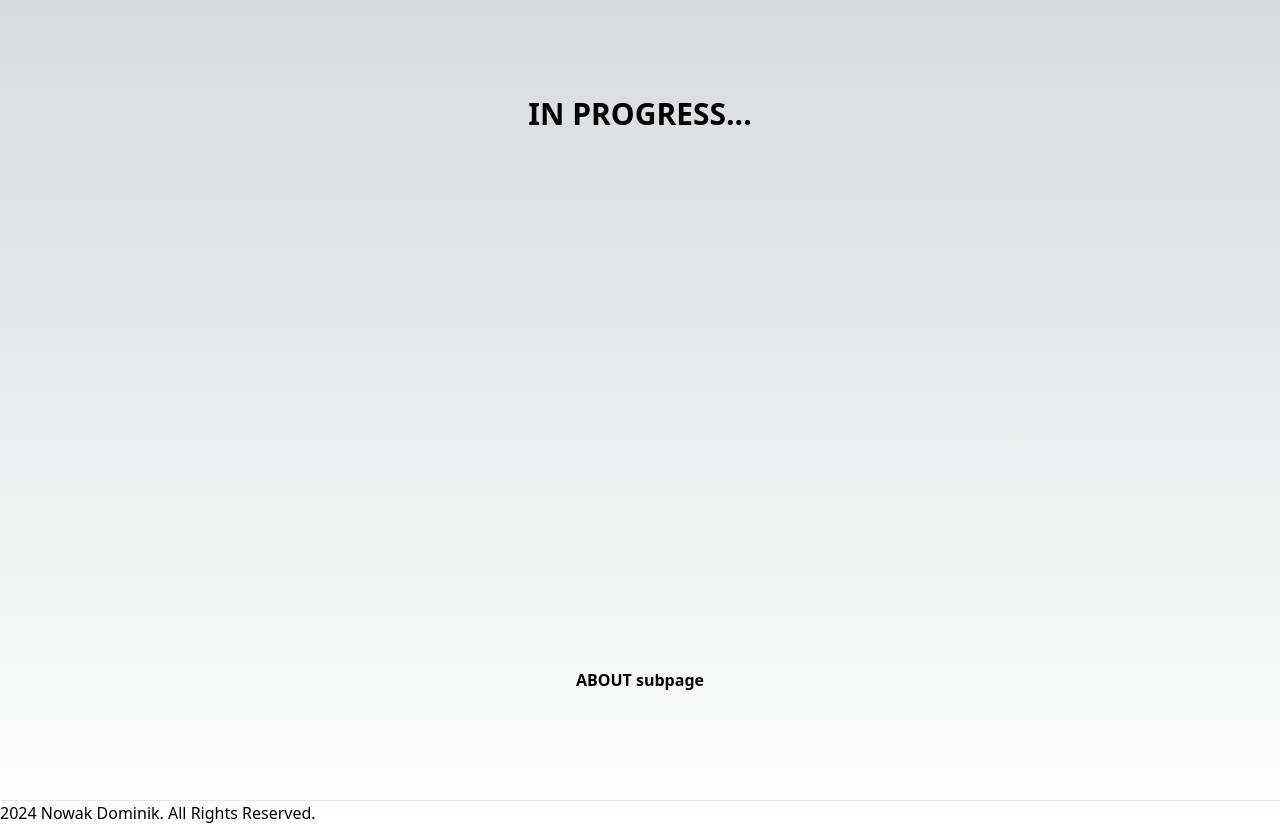
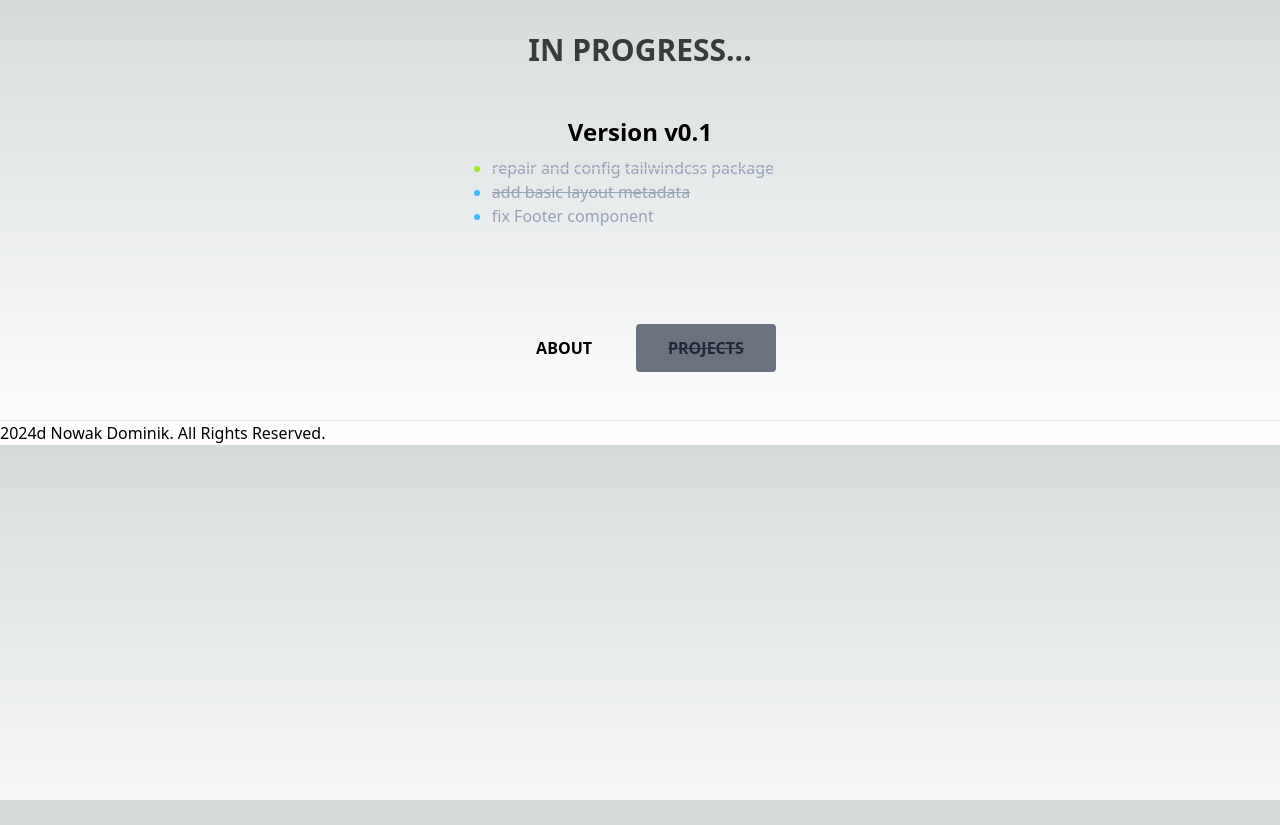
Before and after one commit to ArchitektPiramid/architektpiramid.github.io, a Next.js app: page / in a window 1280 px wide. After the commit the page ends 800 px from the top, so only its background shows below. Built offline with nearby package versions, Linux system fonts and the light colour scheme.

Commit message:
feat: config files, metadata and some content

```diff
--- a/components/Footer.tsx
+++ b/components/Footer.tsx
@@ -14,11 +14,11 @@
 const Footer: React.FC = () => {
 	const curr_year = new Date().getFullYear();
 	return (
-		<footer className="bg-white rounded-lg shadow dark:bg-gray-900 m-4">
-			<div className="w-full max-w-screen-xl mx-auto p-4 md:py-8">
-				<hr className="my-6 border-gray-200 sm:mx-auto dark:border-gray-700 lg:my-8" />
-				<span className="block text-sm text-gray-500 sm:text-center dark:text-gray-400">
-					{curr_year} Nowak Dominik. All Rights Reserved.
+		<footer className="items-center flex-col bg-white">
+			<div className="">
+				<hr className="mb-4 w-full" />
+				<span className="pt-4 justify-between">
+					{curr_year}d Nowak Dominik. All Rights Reserved.
 				</span>
 			</div>
 		</footer>
--- a/next.config.js
+++ b/next.config.mjs
@@ -3,6 +3,6 @@
  */
 const nextConfig = {
 	output: 'export',
-}
+};
 
-module.exports = nextConfig
+export default nextConfig;
--- a/package.json
+++ b/package.json
@@ -24,7 +24,7 @@
 		"eslint-config-next": "14.1.0",
 		"eslint-config-prettier": "^9.1.0",
 		"eslint-plugin-prettier": "^5.1.3",
-		"postcss": "^8",
+		"postcss": "^8.4.35",
 		"prettier": "^3.2.4",
 		"tailwindcss": "^3.4.1",
 		"typescript": "^5"
--- a/src/app/about/page.tsx
+++ b/src/app/about/page.tsx
@@ -4,7 +4,7 @@ import { useRouter } from 'next/navigation';
 export default function Page() {
 	const router = useRouter();
 	return (
-		<div className='className="flex min-h-screen flex-col items-center justify-between p-24"'>
+		<div className="flex min-h-screen flex-col items-center justify-between p-24">
 			<h1>About me page. Router: /about</h1>
 			<button
 				type="button"
--- a/src/app/layout.tsx
+++ b/src/app/layout.tsx
@@ -1,11 +1,17 @@
+import type { Metadata } from 'next';
 import Footer from '@/components/Footer';
 import '@/styles/globals.css';
 
+export const metadata: Metadata = {
+	title: 'ArchitektPiramid page',
+	description: 'Page containing blog/portfolio. Belongs to Dominik Nowak',
+};
+
 export default function RootLayout({
 	children,
-}: {
+}: Readonly<{
 	children: React.ReactNode;
-}) {
+}>) {
 	return (
 		<html lang="en">
 			<head></head>
--- a/src/app/page.tsx
+++ b/src/app/page.tsx
@@ -1,16 +1,45 @@
 import Link from 'next/link';
 import React from 'react';
+import Image from 'next/image';
+import todoIcon from '../../public/in_progress.svg';
 
 export default function Home() {
 	return (
-		<main className="flex min-h-screen flex-col items-center justify-between p-24">
-			<h1 className="text-3xl font-bold">IN PROGRESS...</h1>
-			<button
-				type="button"
-				className="px-8 py-3 font-semibold rounded dark:bg-gray-100 dark:text-gray-800"
-			>
-				<Link href="/about">ABOUT subpage</Link>
-			</button>
+		<main className="flex space-y-12 flex-col items-center justify-between">
+			<h1 className="animate-pulse text-3xl font-bold mt-8">
+				IN PROGRESS...
+			</h1>
+			<div>
+				<h1 className="font-semibold text-2xl px-24 pb-2">
+					Version v0.1
+				</h1>
+				<ul
+					role="list"
+					className="marker:text-sky-400 list-disc pl-5 leading-2 text-slate-400"
+				>
+					<li className="line-through marker:text-lime-400 decoration-stone-200">
+						repair and config tailwindcss package
+					</li>
+					<li className="line-through">add basic layout metadata</li>
+					<li>fix Footer component</li>
+				</ul>
+			</div>
+			<div className="py-12 space-x-3">
+				<button
+					type="button"
+					className="uppercase hover:font-black hover:bg-gray-50 px-8 h-12 font-bold rounded dark:bg-gray-100 dark:text-gray-800"
+				>
+					<Link href="/about">About</Link>
+				</button>
+
+				<button
+					type="button"
+					disabled
+					className="px-8 h-12 disabled:line-through disabled:bg-gray-500 bg-gray-100 text-gray-800 rounded font-bold uppercase"
+				>
+					Projects
+				</button>
+			</div>
 		</main>
 	);
 }
--- a/styles/globals.css
+++ b/styles/globals.css
@@ -1,6 +1,7 @@
 @tailwind base;
 @tailwind components;
 @tailwind utilities;
+
 
 :root {
   --foreground-rgb: 0, 0, 0;
@@ -16,7 +17,7 @@
   }
 }
 
-body {
+ body {
   color: rgb(var(--foreground-rgb));
   background: linear-gradient(
       to bottom,
@@ -25,3 +26,9 @@ body {
     )
     rgb(var(--background-start-rgb));
 }
+
+@layer utilities {
+  .text-balance {
+    text-wrap: balance;
+  }
+}
```
Also changed, not shown: postcss.config.js (+5 -5 lines), tailwind.config.ts (+31 -0 lines), public/in_progress.svg (added), 1 other file (tests, documents, lock files or other folders).
